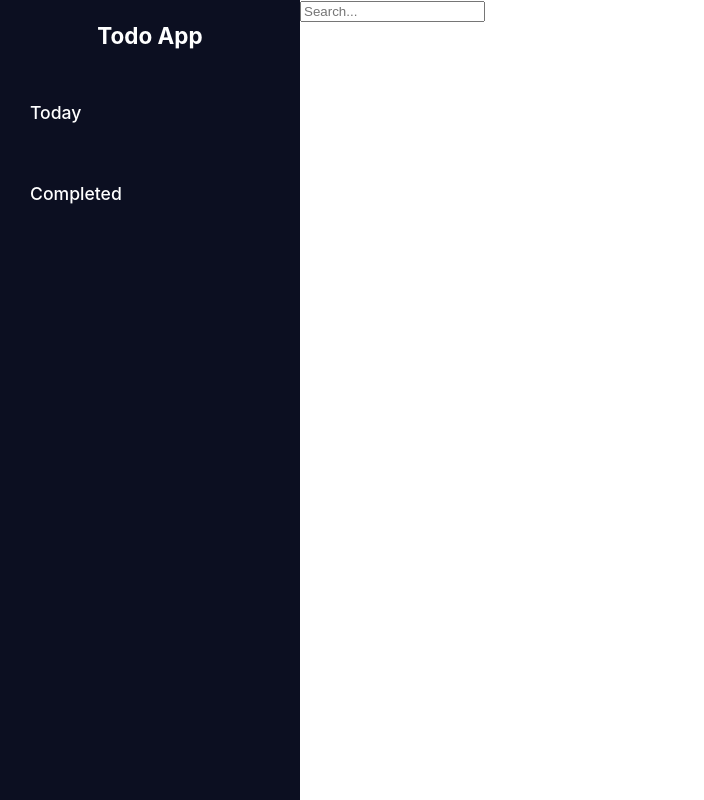
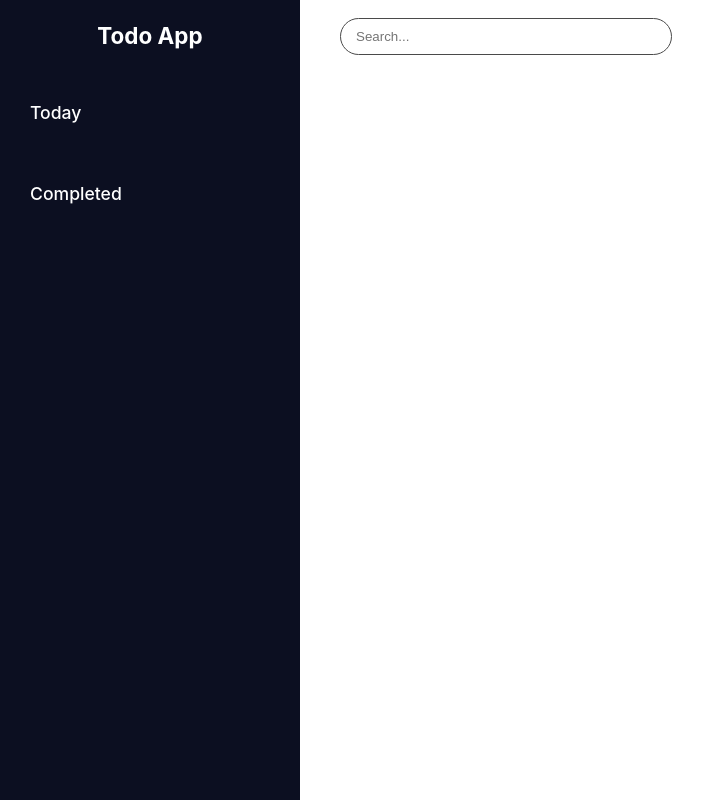
Before and after one commit to wilpola/mock-todo, a React (Create React App) app: page / in a window 1280 px wide. Shown: the whole page, without its empty margins (0-704 px from the left). Built offline with nearby package versions, Linux system fonts and the light colour scheme.

Commit message:
Fixes styling

```diff
--- a/src/App.scss
+++ b/src/App.scss
@@ -8,13 +8,30 @@
   grid-template-columns: 300px 1fr;
   grid-template-rows: 70px 1fr 1fr 1fr;
   grid-template-areas:
-    "nav ."
+    "nav search"
     "nav todo "
     "nav todo "
     "nav todo ";
 
   .todo-container {
     grid-area: todo;
+  }
+
+  .search-container {
+    grid-area: search;
+    line-height: 70px;
+    margin-left: 40px;
+    input {
+      padding: 10px 15px;
+      width:100%;
+      max-width: 300px;
+      border-radius: 100px;
+      border: solid 1px #4a4a4a;
+      transition: 0.6s cubic-bezier(0.175, 0.885, 0.32, 1.275);
+      &:focus {
+        border-radius: 5px;
+      }
+    }
   }
 
   .todoItem {
```
